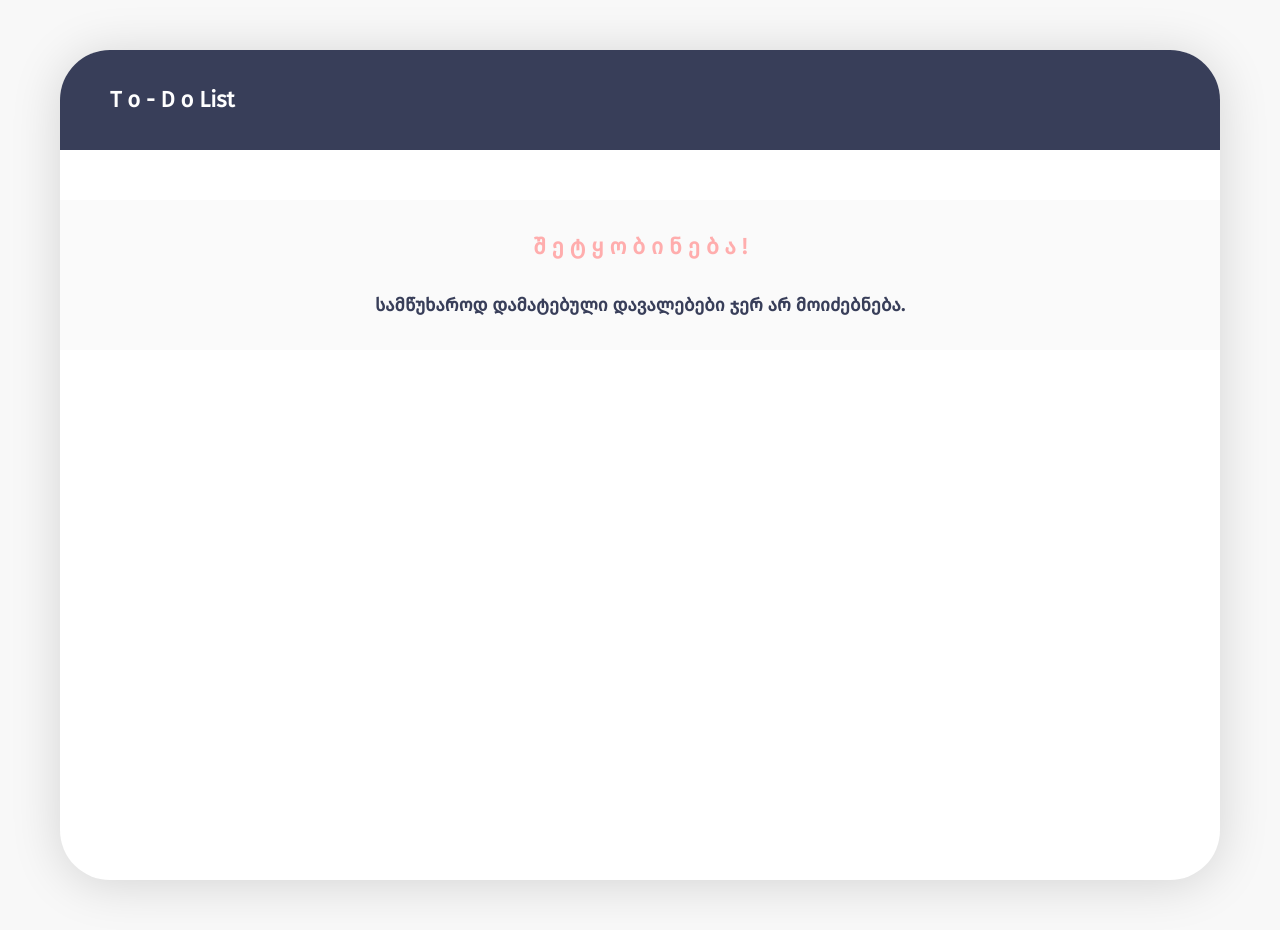
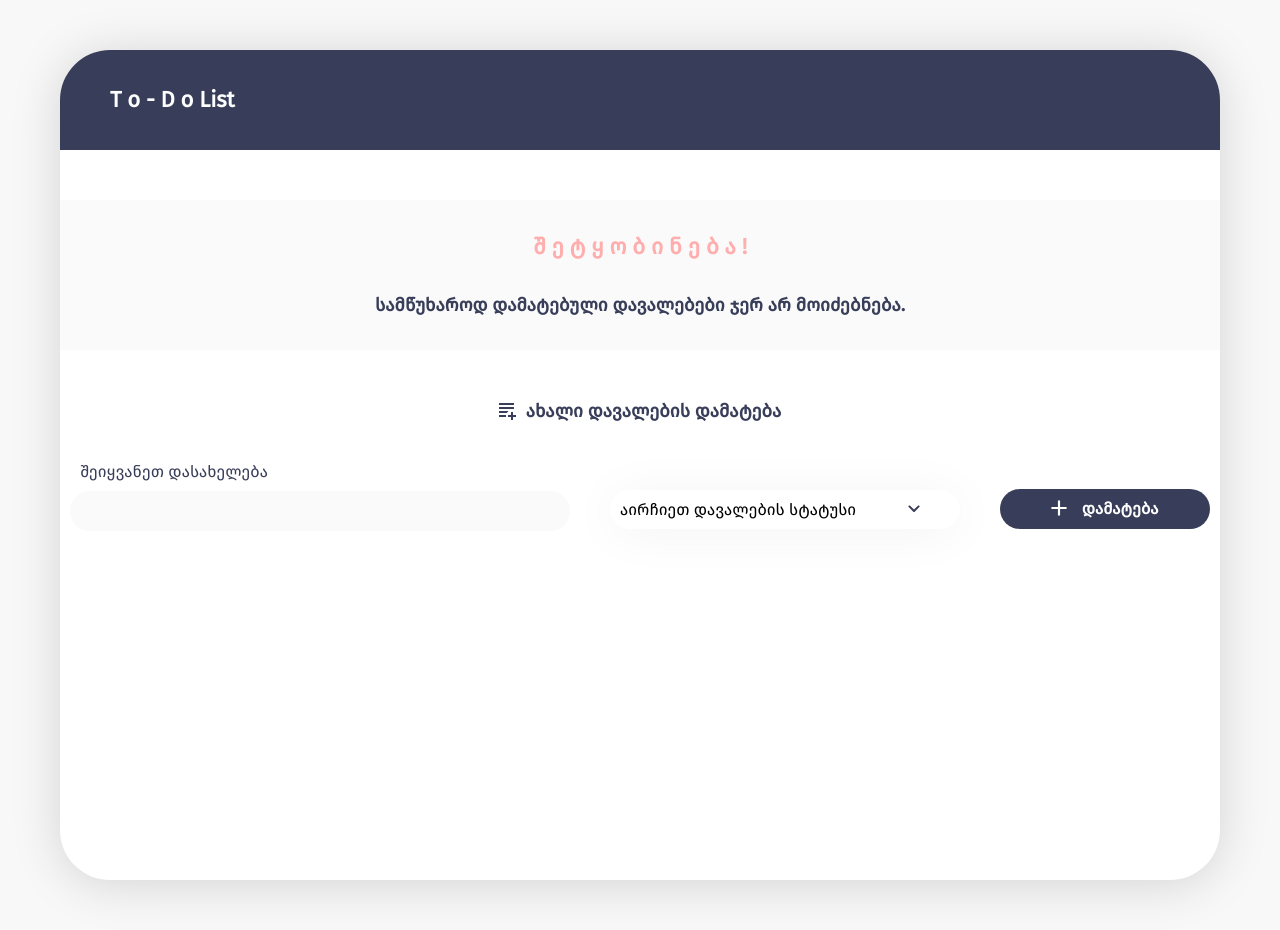
Before and after one commit to nugo128/to-do-front, an Angular app: page / in a window 1280 px wide. Built offline with nearby package versions, Linux system fonts and the light colour scheme.

Commit message:
add task component

```diff
--- a/src/app/app.component.html
+++ b/src/app/app.component.html
@@ -1,4 +1,5 @@
 <main class="main">
 <app-header></app-header>
 <app-notification></app-notification>
+<app-add-task></app-add-task>
 </main>
--- /dev/null
+++ b/src/app/components/add-task/add-task.component.css
@@ -0,0 +1,61 @@
+.button {
+  background-color: #383e59;
+  border: none;
+  border-radius: 22.5px;
+  width: 210px;
+  color: #ffffff;
+  font-weight: 600;
+  font-size: 16px;
+  line-height: 20px;
+  padding: 10px 0;
+}
+.button svg {
+  color: #fff;
+  margin-right: 10px;
+  margin-bottom: -2px;
+}
+.new-task {
+  display: flex;
+  flex-direction: column;
+  padding: 50px 0;
+  gap: 40px;
+}
+form {
+  display: flex;
+  align-items: center;
+  justify-content: center;
+  gap: 40px;
+}
+.add-task {
+  display: flex;
+  align-items: center;
+  justify-content: center;
+  gap: 10px;
+}
+.add-task h2 {
+  font-size: 18px;
+  font-weight: 600;
+  line-height: 22px;
+  color: #383e59;
+}
+.input-container {
+  display: flex;
+  flex-direction: column;
+  gap: 10px;
+  margin-bottom: 25px;
+}
+.input-container input {
+  border: none;
+  background-color: #fafafa;
+  border-radius: 50px;
+  height: 40px;
+  width: 500px;
+  padding-left: 10px;
+}
+.input-container label {
+  font-size: 16px;
+  font-weight: 400;
+  line-height: 19px;
+  color: #383e59;
+  padding-left: 10px;
+}
--- /dev/null
+++ b/src/app/components/add-task/add-task.component.html
@@ -0,0 +1,21 @@
+<div class="new-task">
+    <div class="add-task">
+        <svg width="17" height="17" viewBox="0 0 17 17" fill="none" xmlns="http://www.w3.org/2000/svg">
+            <path d="M12 16.975V13.975H9V11.975H12V8.975H14V11.975H17V13.975H14V16.975H12ZM0 14V12H7.075C7.025 12.35 7.00417 12.6833 7.0125 13C7.02083 13.3167 7.05 13.65 7.1 14H0ZM0 10V8H9.65C9.26667 8.26667 8.92083 8.56667 8.6125 8.9C8.30417 9.23333 8.03333 9.6 7.8 10H0ZM0 6V4H15V6H0ZM0 2V0H15V2H0Z" fill="#383E59"/>
+            </svg>
+<h2>ახალი დავალების დამატება</h2>
+    </div>
+    <form action="">
+        <div class="input-container">
+            <label for="name">შეიყვანეთ დასახელება</label>
+            <input type="text">
+        </div>
+        <app-custom-dropdown [options]="dropdownOptions" (optionSelected)="onOptionSelected($event)"></app-custom-dropdown>
+
+
+        <button type="submit" class="button"><svg width="16" height="16" viewBox="0 0 16 16" fill="none" xmlns="http://www.w3.org/2000/svg">
+            <path d="M6.91675 9.08329H0.416748V6.91663H6.91675V0.416626H9.08342V6.91663H15.5834V9.08329H9.08342V15.5833H6.91675V9.08329Z" fill="white"/>
+            </svg> დამატება
+            </button>
+    </form>
+</div>
--- /dev/null
+++ b/src/app/components/add-task/add-task.component.ts
@@ -0,0 +1,16 @@
+import { Component } from '@angular/core';
+
+@Component({
+  selector: 'app-add-task',
+  templateUrl: './add-task.component.html',
+  styleUrl: './add-task.component.css',
+})
+export class AddTaskComponent {
+  dropdownOptions: string[] = ['მიმდინარე სტატუსი', 'დასრულებული სტატუსი'];
+  selectedOption: string = '';
+
+  onOptionSelected(option: string): void {
+    this.selectedOption = option;
+    console.log(this.selectedOption);
+  }
+}
--- /dev/null
+++ b/src/app/components/custom-dropdown/custom-dropdown.component.css
@@ -0,0 +1,63 @@
+.custom-dropdown {
+  position: relative;
+  display: inline-block;
+  width: 350px;
+}
+svg {
+  position: absolute;
+  right: 40px;
+  bottom: 17px;
+}
+
+.selected-option {
+  cursor: pointer;
+  padding: 10px;
+  border: 1px solid #ccc;
+  border: none;
+  border-radius: 20px;
+  box-shadow: 0px 4px 50px 0px #0000000d;
+}
+
+.dropdown-list {
+  width: 350px;
+  list-style-type: none;
+  border: 1px solid #ccc;
+  position: absolute;
+  top: 120%;
+  left: 0;
+  background-color: #fff;
+  display: none;
+  border-radius: 20px;
+  box-shadow: 0px 4px 50px 0px #0000000d;
+  border: none;
+}
+
+.dropdown-list.open {
+  display: block;
+}
+
+.dropdown-list li {
+  padding: 10px;
+  cursor: pointer;
+  position: relative;
+}
+li:first-child {
+  color: #ffdf8c;
+  font-size: 18px;
+  font-weight: 600;
+  line-height: 22px;
+  fill: #ffdf8c;
+}
+li:nth-child(2) {
+  color: #8ff4db;
+  font-size: 18px;
+  font-weight: 600;
+  line-height: 22px;
+  margin-top: 5px;
+  fill: #8ff4db;
+}
+svg {
+  position: absolute;
+  top: 15px;
+  fill: inherit;
+}
--- /dev/null
+++ b/src/app/components/custom-dropdown/custom-dropdown.component.html
@@ -0,0 +1,17 @@
+<div class="custom-dropdown">
+    <div class="selected-option" (click)="toggleDropdown()">
+      {{ selectedOption || 'აირჩიეთ დავალების სტატუსი'  }}
+      <svg  width="12" height="7" viewBox="0 0 12 7" fill="none" xmlns="http://www.w3.org/2000/svg">
+        <path d="M6.00005 6.95002C5.86672 6.95002 5.74172 6.92919 5.62505 6.88752C5.50838 6.84586 5.40005 6.77502 5.30005 6.67502L0.700049 2.07502C0.516715 1.89169 0.425049 1.65836 0.425049 1.37502C0.425049 1.09169 0.516715 0.858358 0.700049 0.675024C0.883382 0.491691 1.11672 0.400024 1.40005 0.400024C1.68338 0.400024 1.91672 0.491691 2.10005 0.675024L6.00005 4.57502L9.90005 0.675024C10.0834 0.491691 10.3167 0.400024 10.6 0.400024C10.8834 0.400024 11.1167 0.491691 11.3 0.675024C11.4834 0.858358 11.575 1.09169 11.575 1.37502C11.575 1.65836 11.4834 1.89169 11.3 2.07502L6.70005 6.67502C6.60005 6.77502 6.49172 6.84586 6.37505 6.88752C6.25838 6.92919 6.13338 6.95002 6.00005 6.95002Z" fill="#383E59"/>
+        </svg>
+
+    </div>
+    <ul class="dropdown-list" [class.open]="isDropdownOpen">
+      <li *ngFor="let option of options; let i = index" (click)="onSelect(option)" (mouseenter)="onHover(i, true)" (mouseleave)="onHover(i, false)" [class.hovered]="optionHovered[i]">
+        {{ option }}
+        <svg width="7" height="12" viewBox="0 0 7 12" fill="none" xmlns="http://www.w3.org/2000/svg">
+          <path *ngIf="optionHovered[i]" d="M6.9499 5.99995C6.9499 6.13328 6.92907 6.25828 6.8874 6.37495C6.84574 6.49162 6.7749 6.59995 6.6749 6.69995L2.0749 11.3C1.89157 11.4833 1.65824 11.575 1.3749 11.575C1.09157 11.575 0.858236 11.4833 0.674902 11.3C0.491569 11.1166 0.399902 10.8833 0.399902 10.6C0.399902 10.3166 0.491569 10.0833 0.674902 9.89995L4.5749 5.99995L0.674902 2.09995C0.491569 1.91662 0.399902 1.68328 0.399902 1.39995C0.399902 1.11662 0.491569 0.883285 0.674902 0.699951C0.858236 0.516618 1.09157 0.424951 1.3749 0.424951C1.65824 0.424951 1.89157 0.516618 2.0749 0.699951L6.6749 5.29995C6.7749 5.39995 6.84574 5.50828 6.8874 5.62495C6.92907 5.74162 6.9499 5.86662 6.9499 5.99995Z"/>
+        </svg>
+      </li>
+    </ul>
+  </div>
--- /dev/null
+++ b/src/app/components/custom-dropdown/custom-dropdown.component.ts
@@ -0,0 +1,29 @@
+import { Component, EventEmitter, Input, Output } from '@angular/core';
+
+@Component({
+  selector: 'app-custom-dropdown',
+  templateUrl: './custom-dropdown.component.html',
+  styleUrl: './custom-dropdown.component.css',
+})
+export class CustomDropdownComponent {
+  @Input() options: string[] = [];
+  @Output() optionSelected = new EventEmitter<string>();
+  selectedOption: string = '';
+  isDropdownOpen: boolean = false;
+  hovered: boolean = false;
+
+  toggleDropdown(): void {
+    this.isDropdownOpen = !this.isDropdownOpen;
+  }
+
+  onSelect(option: string): void {
+    this.selectedOption = option;
+    this.isDropdownOpen = false;
+    this.optionSelected.emit(option);
+  }
+  optionHovered: boolean[] = new Array(this.options.length).fill(false);
+
+  onHover(index: number, isHovered: boolean): void {
+    this.optionHovered[index] = isHovered;
+  }
+}
```
Also changed, not shown: src/app/app.module.ts (+8 -6 lines), 2 other files (tests, documents, lock files or other folders).
